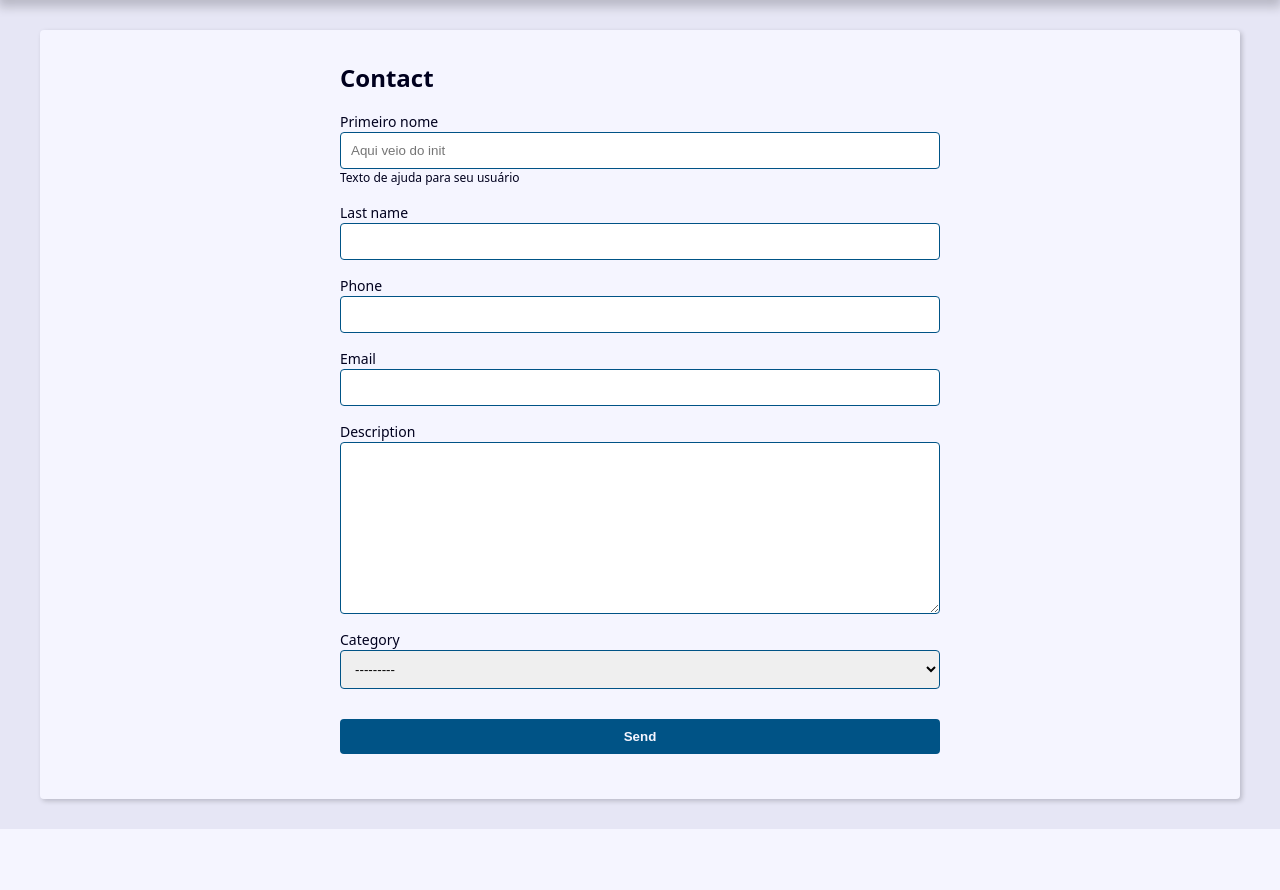
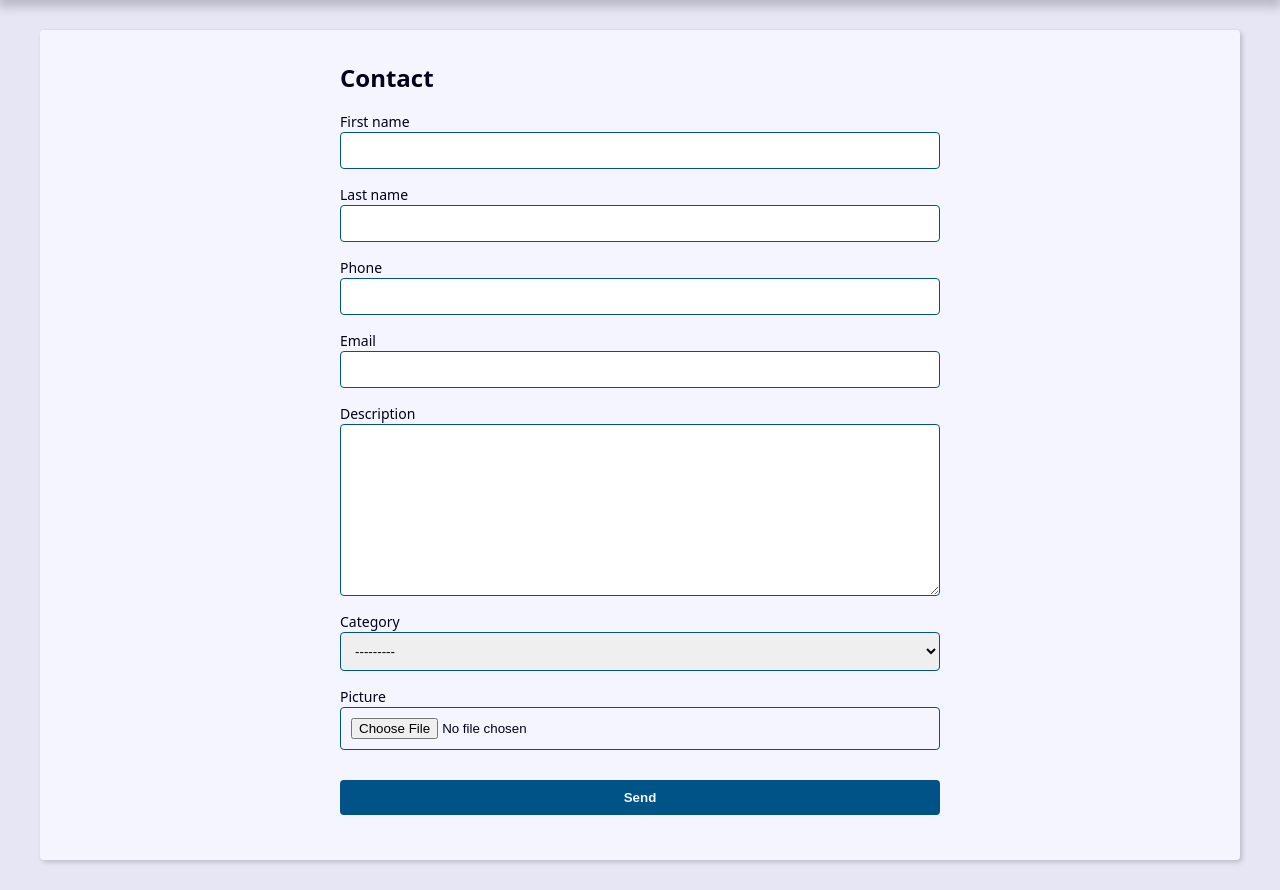
Before and after one commit to LucianoBampa/projeto-agenda-django-25, a Django app: page /contact/create/ in a window 1280 px wide. Shown: the part 239-1129 px from the top of the page. Before the commit the page ends 1068 px from the top, so only its background shows below. Run offline with Django 5.2, Linux system fonts and the light colour scheme; tables that the repository leaves empty hold one stand-in row (values such as "Sample post").

Commit message:
Trabalhando com ImageField no template e no forms

```diff
--- a/contact/forms.py
+++ b/contact/forms.py
@@ -5,39 +5,21 @@ from . import models
 
 
 class ContactForm(forms.ModelForm):
-    first_name = forms.CharField(
-        widget=forms.TextInput(
+    picture = forms.ImageField(
+        widget=forms.FileInput(
             attrs={
-                'class': 'classe-a' 'classe-b',
-                'placeholder': 'Aqui veio do init',
+                'accept': 'image/*',
             }
-        ),
-        label='Primeiro nome',
-        help_text='Texto de ajuda para seu usuário',
+        )
     )
-
-    def __init__(self, *args, **kwargs):
-        super().__init__(*args, **kwargs)
-
-        # self.fields['first_name'].widget.attrs.update({
-        #     'class': 'classe-a' 'classe-b',
-        #     'placeholder': 'Aqui veio do init',
-        # })
 
     class Meta:
         model = models.Contact
         fields = (
             'first_name', 'last_name', 'phone',
             'email', 'description', 'category',
+            'picture',
         )
-        # widgets = {
-        #     'first_name': forms.TextInput(
-        #         attrs={
-        #             'class': 'classe-a' 'classe-b',
-        #             'placeholder': 'Escreva aqui',
-        #         }
-        #     )
-        # }
 
     def clean(self):
         cleaned_data = self.cleaned_data
--- a/contact/templates/contact/contact.html
+++ b/contact/templates/contact/contact.html
@@ -12,6 +12,12 @@
         <p><b>Created Date:</b> {{ contact.created_date }}</p>
         <p><b>Description:</b> {{ contact.description }}</p>
         <p><b>Category:</b> {{ contact.category.name }}</p>
+
+        {% if contact.picture %}
+            <p>
+                <img src="{{ contact.picture.url }}" alt="{{ contact.first_name }} {{ contact.last_name }}">
+            </p>
+        {% endif %}
 
         <div class="contact-links">
             <a class="btn btn-link" href="{% url 'contact:update' contact.id %}">Update</a>
--- a/contact/templates/contact/create.html
+++ b/contact/templates/contact/create.html
@@ -23,8 +23,13 @@
                     {% if field.help_text %}
                        <p class="help-text">{{ field.help_text }}</p>
                     {% endif %}
+                </div>
 
-                </div>
+                {% if field.name == 'picture' and field.value.url %}
+                    <div class="form-group">
+                        <img src="{{ field.value.url }}" alt="">
+                    </div>
+                {% endif %}
             {% endfor %}
         </div>
 
--- a/contact/views/contact_forms.py
+++ b/contact/views/contact_forms.py
@@ -8,7 +8,7 @@ from contact.models import Contact
 def create(request):
     form_action = reverse('contact:create')
     if request.method == 'POST':
-        form = ContactForm(request.POST)
+        form = ContactForm(request.POST, request.FILES)
 
         context = {
             'form': form,
@@ -44,7 +44,7 @@ def update(request, contact_id):
     form_action = reverse('contact:update', args=(contact_id,))
 
     if request.method == 'POST':
-        form = ContactForm(request.POST, instance=contact)
+        form = ContactForm(request.POST, request.FILES, instance=contact)
 
         context = {
             'form': form,
```
